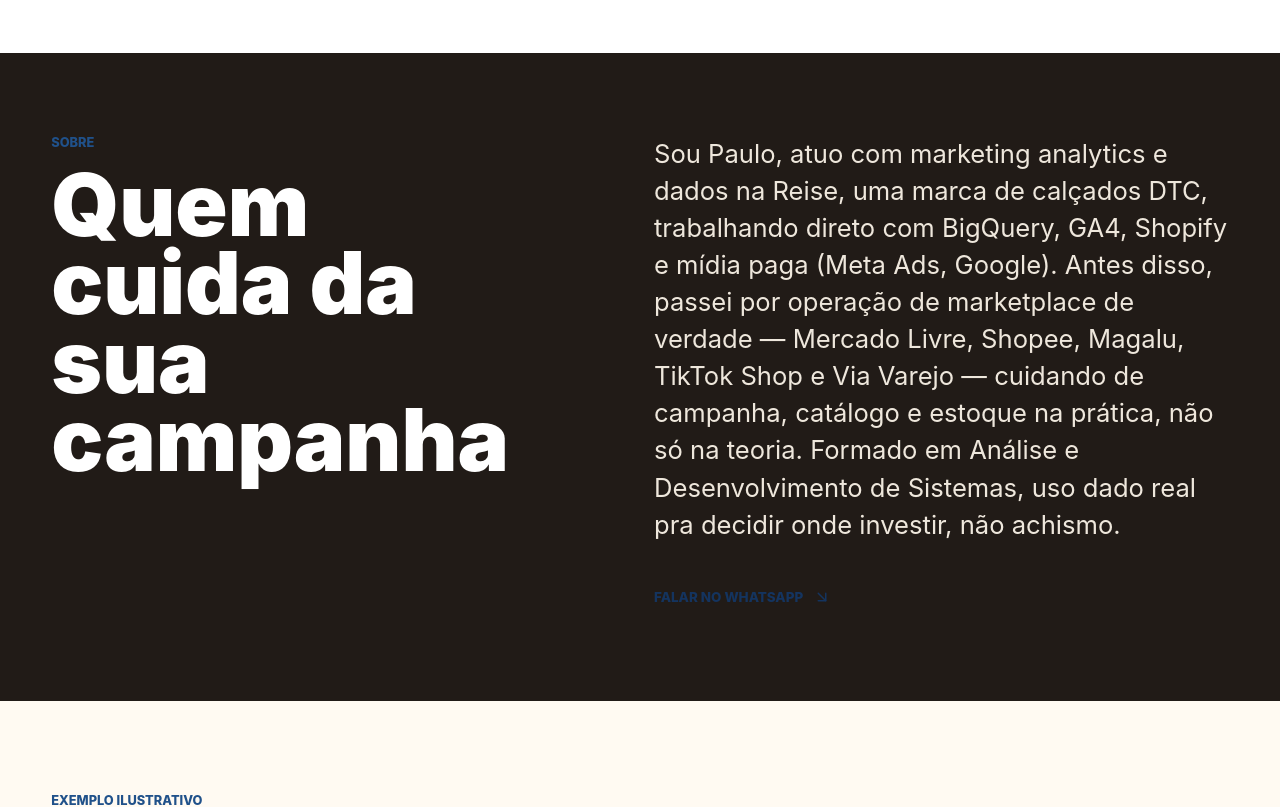
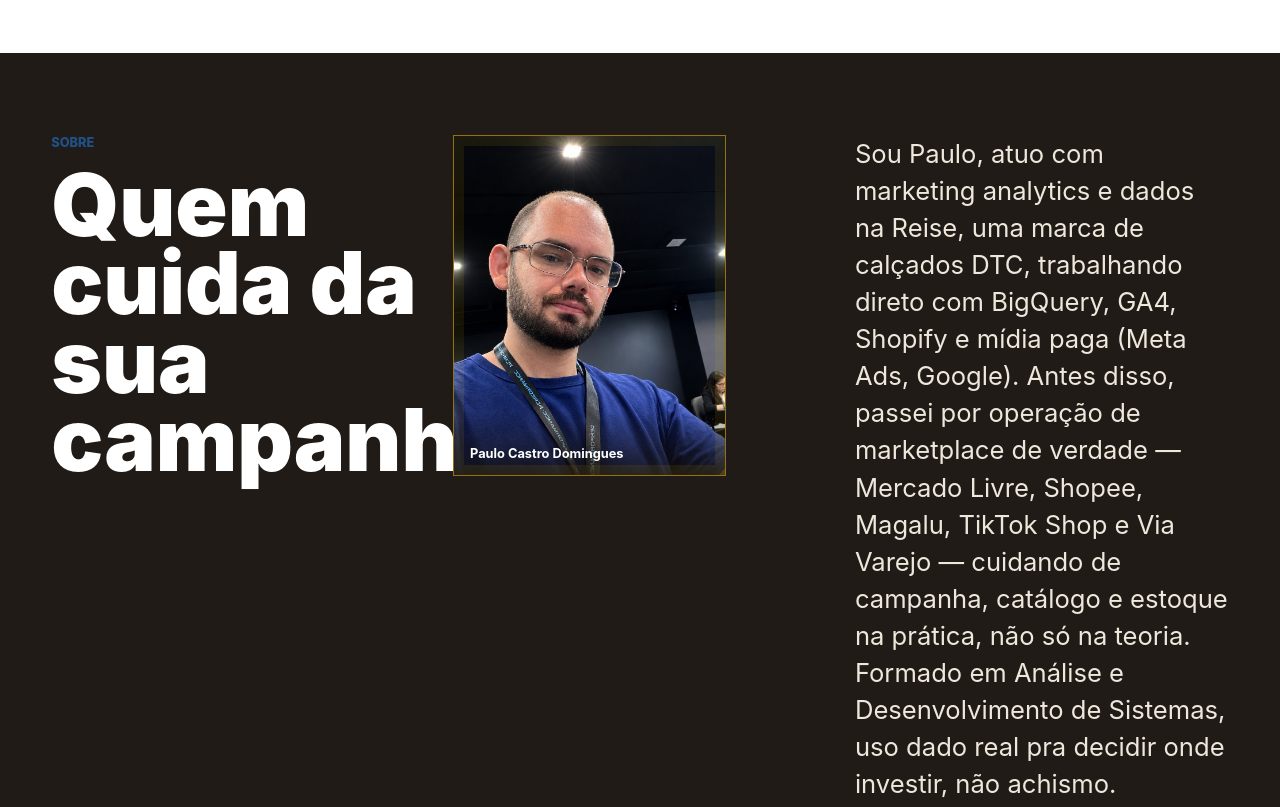
Before and after one commit to PauloCastroDomingues/portifolio, a React (Vite) app: page / in a window 1280 px wide. Shown: the part 5220-6027 px from the top of the page. Built offline with nearby package versions, Linux system fonts and the light colour scheme.

Commit message:
Add profile photo to about section

```diff
--- a/scripts/validate-content.mjs
+++ b/scripts/validate-content.mjs
@@ -25,6 +25,7 @@ const invalidStorySteps = (content.story?.steps ?? []).flatMap((step, index) =>
 const media = [
   content.site?.ogImage,
   content.hero?.media,
+  content.about?.media,
   content.visualStory?.wideMedia,
   content.visualStory?.largeMedia,
   content.visualStory?.smallMedia,
--- a/src/components/About.tsx
+++ b/src/components/About.tsx
@@ -1,5 +1,5 @@
 import { ArrowDownRight } from "lucide-react";
-import { content } from "../data/content";
+import { content, photos } from "../data/content";
 
 export function About() {
   return (
@@ -9,6 +9,10 @@ export function About() {
           <p className="section-kicker">Sobre</p>
           <h2>{content.about.title}</h2>
         </div>
+        <figure className="about-portrait">
+          <img src={photos.about} alt={content.about.mediaAlt} loading="lazy" />
+          <figcaption>{content.identity.name}</figcaption>
+        </figure>
         <div className="about-copy">
           <p>{content.about.text}</p>
           <a className="text-link" href={content.contact.primaryHref} target="_blank" rel="noreferrer">
--- a/src/content/portfolio.json
+++ b/src/content/portfolio.json
@@ -225,6 +225,8 @@
   },
   "about": {
     "title": "Quem cuida da sua campanha",
+    "media": "media/paulo-profile.jpg",
+    "mediaAlt": "Paulo Castro Domingues, gestor de tr?fego para marketplaces",
     "text": "Sou Paulo, atuo com marketing analytics e dados na Reise, uma marca de calçados DTC, trabalhando direto com BigQuery, GA4, Shopify e mídia paga (Meta Ads, Google). Antes disso, passei por operação de marketplace de verdade — Mercado Livre, Shopee, Magalu, TikTok Shop e Via Varejo — cuidando de campanha, catálogo e estoque na prática, não só na teoria. Formado em Análise e Desenvolvimento de Sistemas, uso dado real pra decidir onde investir, não achismo."
   }
 }
--- a/src/data/content.ts
+++ b/src/data/content.ts
@@ -17,6 +17,7 @@ export const panelStats = portfolioContent.metrics.items;
 
 export const photos = {
   hero: mediaUrl(portfolioContent.hero.media),
+  about: mediaUrl(portfolioContent.about.media),
   wide: mediaUrl(portfolioContent.visualStory.wideMedia),
   splitLarge: mediaUrl(portfolioContent.visualStory.largeMedia),
   splitSmall: mediaUrl(portfolioContent.visualStory.smallMedia),
--- a/src/styles.css
+++ b/src/styles.css
@@ -2159,8 +2159,42 @@ h2 {
   align-items: start;
 }
 
-.about-grid > div:first-child { grid-column: 1 / span 5; }
-.about-copy { grid-column: 7 / -1; max-width: 740px; }
+.about-grid > div:first-child { grid-column: 1 / span 4; }
+.about-portrait {
+  position: relative;
+  grid-column: 5 / span 3;
+  margin: 0;
+  overflow: hidden;
+  aspect-ratio: 4 / 5;
+  border: 1px solid rgba(255, 196, 0, 0.48);
+  background: var(--ink-soft);
+}
+.about-portrait::after {
+  position: absolute;
+  inset: 0;
+  border: 10px solid rgba(255, 196, 0, 0.08);
+  content: "";
+  pointer-events: none;
+}
+.about-portrait img {
+  display: block;
+  width: 100%;
+  height: 100%;
+  object-fit: cover;
+  object-position: center 34%;
+}
+.about-portrait figcaption {
+  position: absolute;
+  right: 0;
+  bottom: 0;
+  left: 0;
+  padding: 36px 16px 14px;
+  color: var(--white);
+  font-size: 0.8rem;
+  font-weight: 750;
+  background: linear-gradient(transparent, rgba(20, 16, 13, 0.82));
+}
+.about-copy { grid-column: 9 / -1; max-width: 740px; }
 .about-copy p {
   margin: 0 0 32px;
   color: var(--gray-100);
@@ -2176,6 +2210,7 @@ h2 {
   .about-grid > div:first-child,
   .about-copy,
   .project-card:only-child { grid-column: 1; }
+  .about-portrait { grid-column: 1; width: min(100%, 360px); }
 }
 
 @media (max-width: 640px) {
```
Also changed, not shown: public/media/paulo-profile.jpg (added).
